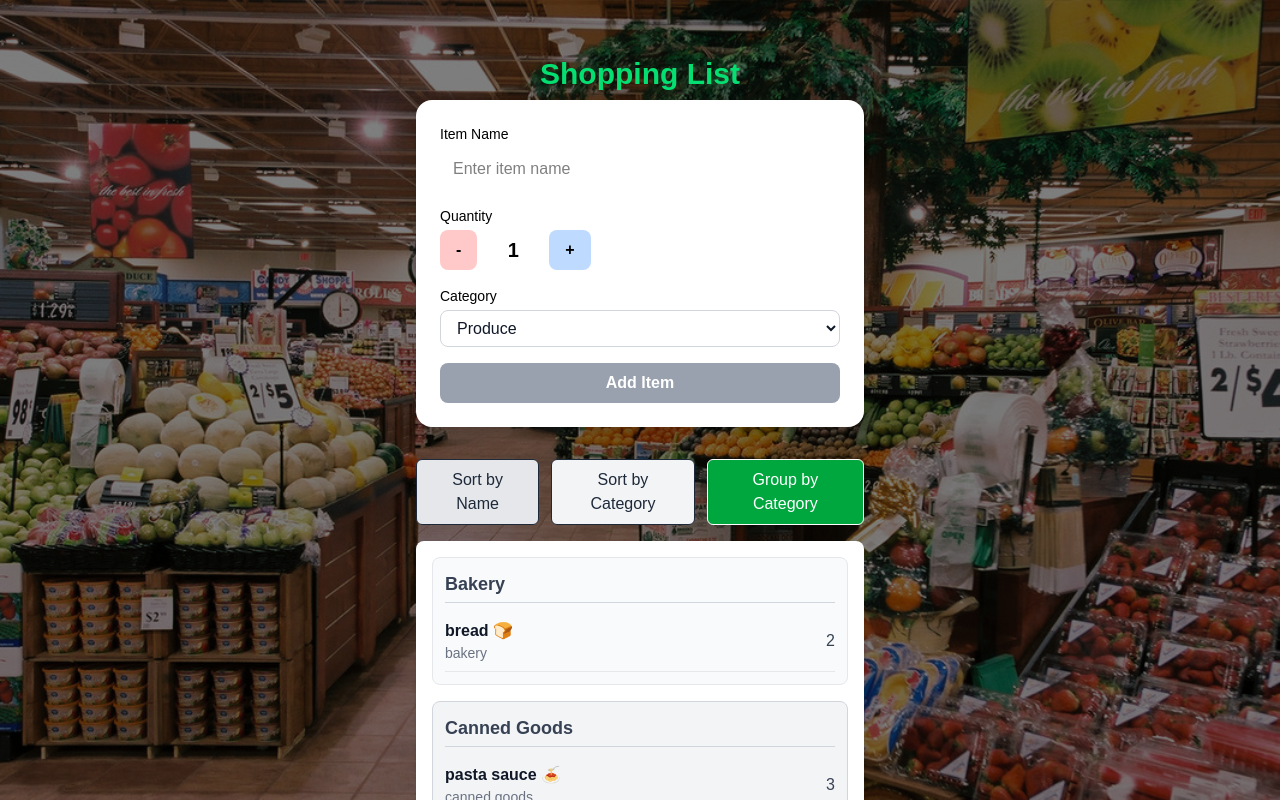
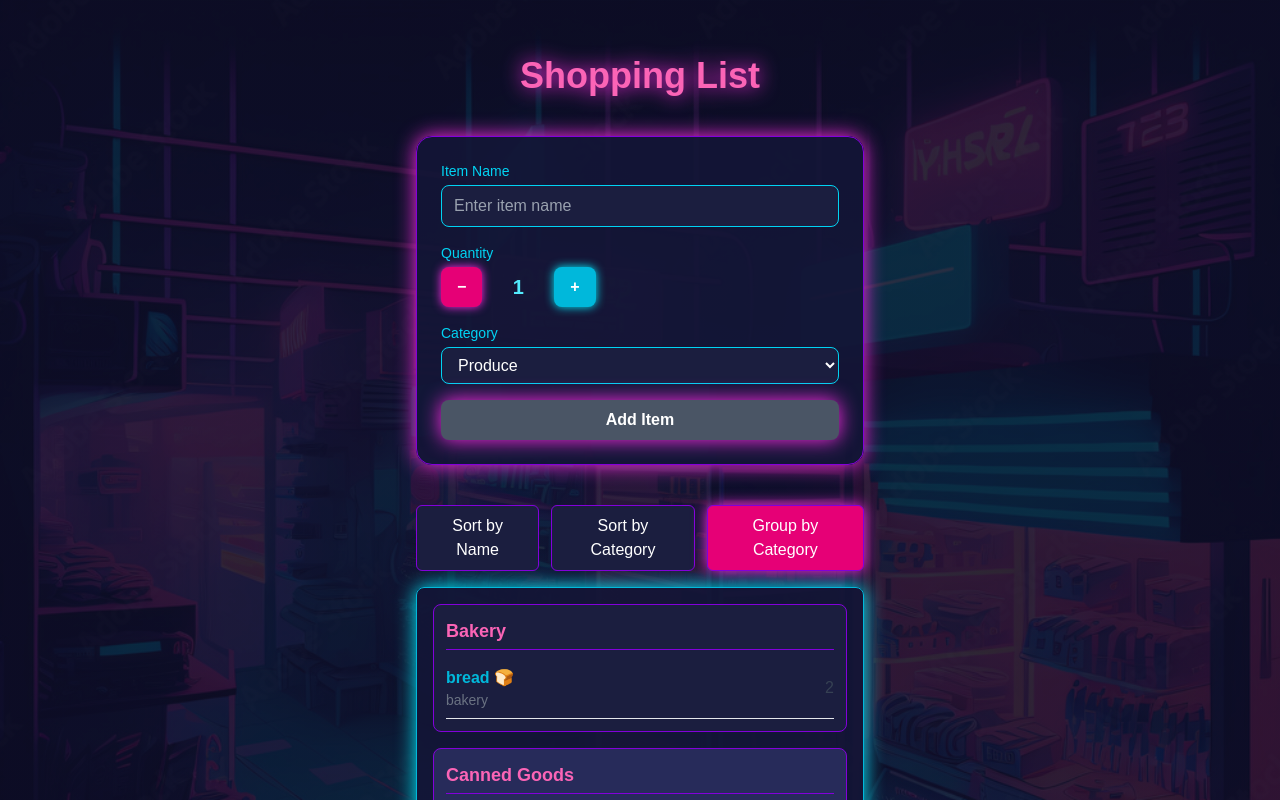
Before and after one commit to Sven-Milicevic/cprg306-assignments, a Next.js app: page /week-6 in a window 1280 px wide. Both pictures are taken after a click on the button "Group by Category". Shown: the top 800 px of the page. Built offline with nearby package versions, Linux system fonts and the light colour scheme.

Commit message:
week-6
Neon Color Scheme update

```diff
--- a/app/week-6/item-list.tsx
+++ b/app/week-6/item-list.tsx
@@ -19,102 +19,68 @@ type SortOption = "name" | "category" | "grouped";
 const ItemList: React.FC<ItemListProps> = ({ items }) => {
   const [sortBy, setSortBy] = useState<SortOption>("name");
 
-  const sortedItems = [...items].sort((a, b) => {
-    if (sortBy === "name") return a.name.localeCompare(b.name);
-    if (sortBy === "category") return a.category.localeCompare(b.category);
-    return 0;
-  });
+  const sortedItems = [...items].sort((a, b) =>
+    sortBy === "name" ? a.name.localeCompare(b.name)
+    : sortBy === "category" ? a.category.localeCompare(b.category)
+    : 0
+  );
 
   const groupedItems: [string, ItemType[]][] =
     sortBy === "grouped"
       ? Object.entries(
           items.reduce<Record<string, ItemType[]>>((acc, item) => {
-            const category = item.category;
-            if (!acc[category]) acc[category] = [];
-            acc[category].push(item);
+            (acc[item.category] ||= []).push(item);
             return acc;
           }, {})
         )
           .sort(([a], [b]) => a.localeCompare(b))
-          .map(([category, items]) => [
-            category,
-            [...items].sort((a, b) => a.name.localeCompare(b.name)),
-          ])
+          .map(([cat, arr]) => [cat, [...arr].sort((a, b) => a.name.localeCompare(b.name))])
       : [];
 
   return (
     <div className="w-full max-w-md mx-auto">
-      {/* Sort Buttons */}
+      {/* Buttons */}
       <div className="flex justify-center gap-3 mb-4">
-        <button
-          onClick={() => setSortBy("name")}
-          className={`px-4 py-2 rounded-md border transition-colors ${
-            sortBy === "name"
-              ? "bg-green-600 text-white"
-              : "bg-gray-200 text-gray-800 hover:bg-gray-200"
-          }`}
-        >
-          Sort by Name
-        </button>
-
-        <button
-          onClick={() => setSortBy("category")}
-          className={`px-4 py-2 rounded-md border transition-colors ${
-            sortBy === "category"
-              ? "bg-green-600 text-white"
-              : "bg-gray-100 text-gray-800 hover:bg-gray-200"
-          }`}
-        >
-          Sort by Category
-        </button>
-
-        <button
-          onClick={() => setSortBy("grouped")}
-          className={`px-4 py-2 rounded-md border transition-colors ${
-            sortBy === "grouped"
-              ? "bg-green-600 text-white"
-              : "bg-gray-100 text-gray-800 hover:bg-gray-200"
-          }`}
-        >
-          Group by Category
-        </button>
+        {["name", "category", "grouped"].map((opt) => (
+          <button
+            key={opt}
+            onClick={() => setSortBy(opt as SortOption)}
+            className={`px-4 py-2 rounded-md border border-purple-700 text-white transition-colors ${
+              sortBy === opt
+                ? "bg-pink-600 shadow-[0_0_15px_#ff2be6]"
+                : "bg-[#1b1e3f] hover:bg-[#272b5a]"
+            }`}
+          >
+            {opt === "name"
+              ? "Sort by Name"
+              : opt === "category"
+              ? "Sort by Category"
+              : "Group by Category"}
+          </button>
+        ))}
       </div>
 
-      {/* Render Items */}
-      <ul className="bg-white rounded-lg shadow-md p-4">
+      {/* Items */}
+      <ul className="bg-[#131637]/90 rounded-lg shadow-[0_0_20px_#00f0ff] p-4 border border-cyan-500">
         {sortBy === "grouped"
-          ? groupedItems.map(([category, items], index) => (
+          ? groupedItems.map(([category, group], i) => (
               <li
                 key={category}
-                className={`mb-4 p-3 rounded-lg border transition-colors ${
-                  index % 2 === 0
-                    ? "bg-gray-50 border-gray-200"
-                    : "bg-gray-100 border-gray-300"
-                }`}
+                className={`mb-4 p-3 rounded-lg border ${
+                  i % 2 === 0 ? "bg-[#1b1e3f]" : "bg-[#272b5a]"
+                } border-purple-700`}
               >
-                <h2 className="font-bold text-lg text-gray-700 capitalize mb-2 border-b pb-1 border-gray-300">
+                <h2 className="font-bold text-lg text-pink-400 capitalize mb-2 border-b pb-1 border-purple-700">
                   {category}
                 </h2>
                 <ul className="mt-2 space-y-1">
-                  {items.map((item) => (
-                    <Item
-                      key={item.id}
-                      name={item.name}
-                      quantity={item.quantity}
-                      category={item.category}
-                    />
+                  {group.map((item) => (
+                    <Item key={item.id} {...item} />
                   ))}
                 </ul>
               </li>
             ))
-          : sortedItems.map((item) => (
-              <Item
-                key={item.id}
-                name={item.name}
-                quantity={item.quantity}
-                category={item.category}
-              />
-            ))}
+          : sortedItems.map((item) => <Item key={item.id} {...item} />)}
       </ul>
     </div>
   );
--- a/app/week-6/items.tsx
+++ b/app/week-6/items.tsx
@@ -10,7 +10,7 @@ const Item: React.FC<ItemProps> = ({ name, quantity, category }) => {
   return (
     <li className="flex justify-between items-center border-b border-gray-200 py-2">
       <div>
-        <p className="font-semibold text-gray-900">{name}</p>
+        <p className="font-semibold text-cyan-500">{name}</p>
         <p className="text-sm text-gray-500">{category}</p>
       </div>
       <span className="text-gray-700 font-medium">{quantity}</span>
--- a/app/week-6/newItem.tsx
+++ b/app/week-6/newItem.tsx
@@ -3,34 +3,23 @@
 import React, { useState } from "react";
 
 interface NewItemProps {
-  onAddItem: (item: {
-    name: string;
-    quantity: number;
-    category: string;
-  }) => void;
+  onAddItem: (item: { name: string; quantity: number; category: string }) => void;
 }
 
 export default function NewItem({ onAddItem }: NewItemProps) {
-  const [name, setName] = useState<string>("");
-  const [quantity, setQuantity] = useState<number>(1);
-  const [category, setCategory] = useState<string>("produce");
-  const [nameTouched, setNameTouched] = useState<boolean>(false);
+  const [name, setName] = useState("");
+  const [quantity, setQuantity] = useState(1);
+  const [category, setCategory] = useState("produce");
+  const [nameTouched, setNameTouched] = useState(false);
 
   const handleSubmit = (e: React.FormEvent<HTMLFormElement>) => {
     e.preventDefault();
-
     if (!name || name.trim().length < 2) {
       alert("Please enter a valid item name (at least 2 characters).");
       return;
     }
-
-    const item = { name, quantity, category };
-    onAddItem(item);
-
-    setName("");
-    setQuantity(1);
-    setCategory("produce");
-    setNameTouched(false);
+    onAddItem({ name, quantity, category });
+    setName(""); setQuantity(1); setCategory("produce"); setNameTouched(false);
   };
 
   const increment = () => setQuantity((q) => Math.min(q + 1, 99));
@@ -39,57 +28,48 @@ export default function NewItem({ onAddItem }: NewItemProps) {
   return (
     <form
       onSubmit={handleSubmit}
-      className="bg-white shadow-lg rounded-2xl p-6 w-full max-w-md space-y-4"
+      className="bg-[#131637]/90 shadow-[0_0_20px_#ff2be6] rounded-2xl p-6 w-full max-w-md space-y-4 border border-purple-700"
     >
-      {/* Name Input */}
+      {/* Name */}
       <div>
-        <label
-          htmlFor="name"
-          className="block text-sm font-medium text-black mb-1"
-        >
+        <label htmlFor="name" className="block text-sm font-medium text-cyan-400 mb-1">
           Item Name
         </label>
         <input
+          id="name"
           type="text"
-          id="name"
           value={name}
           onChange={(e) => setName(e.target.value)}
           onBlur={() => setNameTouched(true)}
           required
-          className={`w-full px-3 py-2 text-black border ${
+          className={`w-full px-3 py-2 border text-white placeholder-gray-400 bg-[#1b1e3f] ${
             nameTouched && (!name || name.trim().length < 2)
-              ? "border-red-500"
-              : "border-white"
-          } rounded-lg focus:outline-none focus:ring-2 focus:ring-green-500`}
+              ? "border-pink-500"
+              : "border-cyan-400"
+          } rounded-lg focus:outline-none focus:ring-2 focus:ring-pink-500`}
           placeholder="Enter item name"
         />
         {nameTouched && (!name || name.trim().length < 2) && (
-          <p className="text-red-400 text-sm mt-1">
-            Please enter at least 2 characters
-          </p>
+          <p className="text-pink-400 text-sm mt-1">Please enter at least 2 characters</p>
         )}
       </div>
 
       {/* Quantity */}
       <div>
-        <label className="block text-sm font-medium text-black mb-1">
-          Quantity
-        </label>
+        <label className="block text-sm font-medium text-cyan-400 mb-1">Quantity</label>
         <div className="flex items-center gap-3">
           <button
             type="button"
             onClick={decrement}
-            className="bg-red-200 hover:bg-red-300 text-black font-bold py-2 px-4 rounded-lg transition duration-200"
+            className="bg-pink-600 hover:bg-pink-700 text-white font-bold py-2 px-4 rounded-lg shadow-[0_0_10px_#ff2be6]"
           >
-            -
+            −
           </button>
-          <span className="text-xl font-semibold w-12 text-center text-black">
-            {quantity}
-          </span>
+          <span className="text-xl font-semibold w-12 text-center text-cyan-300">{quantity}</span>
           <button
             type="button"
             onClick={increment}
-            className="bg-blue-200 hover:bg-blue-300 text-black font-bold py-2 px-4 rounded-lg transition duration-200"
+            className="bg-cyan-500 hover:bg-cyan-600 text-white font-bold py-2 px-4 rounded-lg shadow-[0_0_10px_#00f0ff]"
           >
             +
           </button>
@@ -98,17 +78,14 @@ export default function NewItem({ onAddItem }: NewItemProps) {
 
       {/* Category */}
       <div>
-        <label
-          htmlFor="category"
-          className="block text-sm font-medium text-black mb-1"
-        >
+        <label htmlFor="category" className="block text-sm font-medium text-cyan-400 mb-1">
           Category
         </label>
         <select
           id="category"
           value={category}
           onChange={(e) => setCategory(e.target.value)}
-          className="w-full px-3 py-2 border border-gray-300 bg-white text-gray-900 rounded-lg focus:outline-none focus:ring-2 focus:ring-green-500"
+          className="w-full px-3 py-2 border border-cyan-400 bg-[#1b1e3f] text-white rounded-lg focus:outline-none focus:ring-2 focus:ring-pink-500"
         >
           <option value="produce">Produce</option>
           <option value="dairy">Dairy</option>
@@ -128,7 +105,7 @@ export default function NewItem({ onAddItem }: NewItemProps) {
       <button
         type="submit"
         disabled={!name || name.trim().length < 2}
-        className="w-full bg-green-500 hover:bg-green-600 text-white font-semibold py-2 px-4 rounded-lg transition duration-200 disabled:bg-gray-400 disabled:cursor-not-allowed disabled:hover:bg-gray-400"
+        className="w-full bg-pink-600 hover:bg-pink-700 text-white font-semibold py-2 px-4 rounded-lg transition duration-200 shadow-[0_0_20px_#ff2be6] disabled:bg-gray-600 disabled:cursor-not-allowed"
       >
         Add Item
       </button>
--- a/app/week-6/page.tsx
+++ b/app/week-6/page.tsx
@@ -16,11 +16,8 @@ export default function Page() {
   const [items, setItems] = useState<ItemType[]>(itemsData);
 
   const handleAddItem = (item: Omit<ItemType, "id">) => {
-    const newItem: ItemType = {
-      ...item,
-      id: crypto.randomUUID(),
-    };
-    setItems((prevItems) => [...prevItems, newItem]);
+    const newItem: ItemType = { ...item, id: crypto.randomUUID() };
+    setItems((prev) => [...prev, newItem]);
   };
 
   return (
@@ -28,18 +25,15 @@ export default function Page() {
       className="min-h-screen p-6 bg-cover bg-center bg-fixed"
       style={{
         backgroundImage:
-          "linear-gradient(rgba(0, 0, 0, 0.5), rgba(0, 0, 0, 0.5)), url('/week-5/market.jpeg')",
+          "linear-gradient(rgba(11,12,36,0.85),rgba(11,12,36,0.85)),url('/week-6/cbgrocer.jpg')",
       }}
     >
-      <div className="flex flex-col items-center pt-8 pb-8 space-y-8">
-        <h1 className="text-3xl font-bold mb-2 text-green-400">
+      <div className="flex flex-col items-center pt-8 pb-8 space-y-10">
+        <h1 className="text-4xl font-extrabold text-pink-400 drop-shadow-[0_0_10px_#ff2be6]">
           Shopping List
         </h1>
 
-        {/* Form for adding new items */}
         <NewItem onAddItem={handleAddItem} />
-
-        {/* Display list of items */}
         <ItemList items={items} />
       </div>
     </main>
```
Also changed, not shown: public/week-6/cbgrocer.jpg (added).
